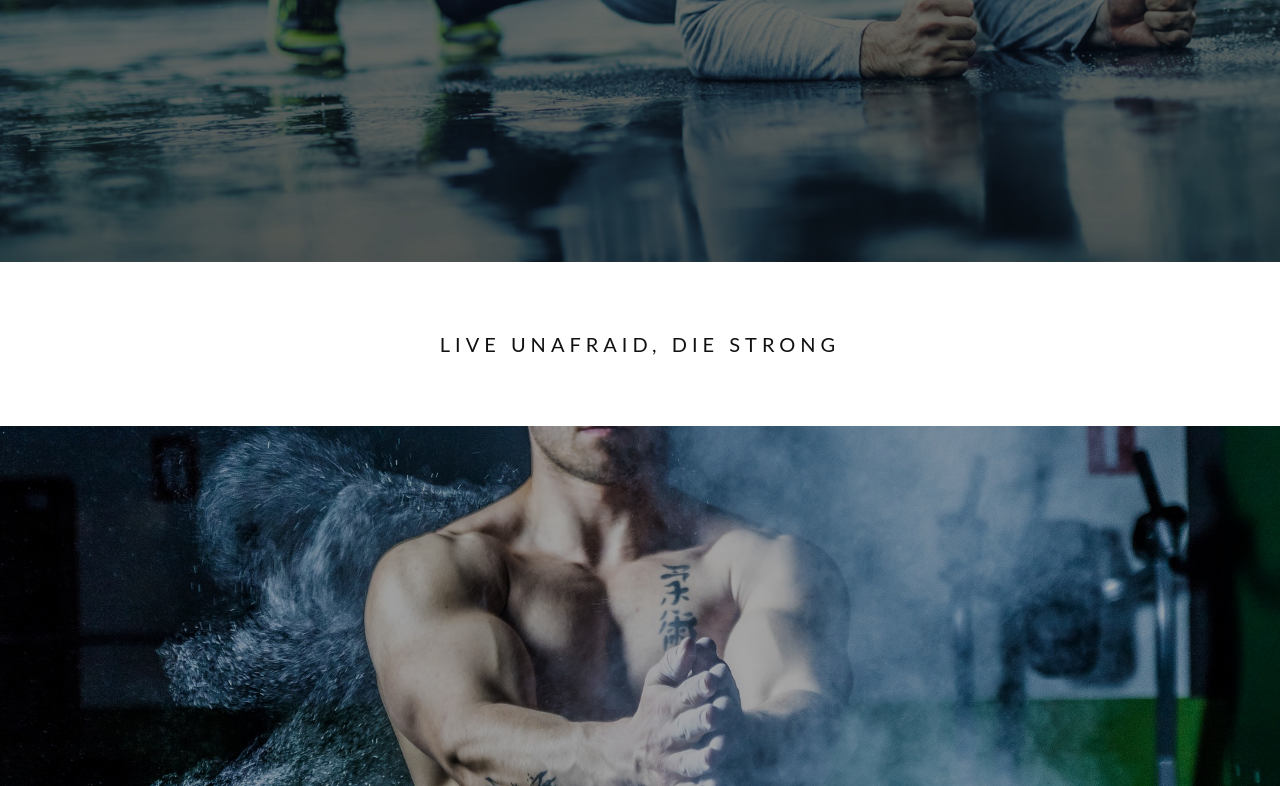
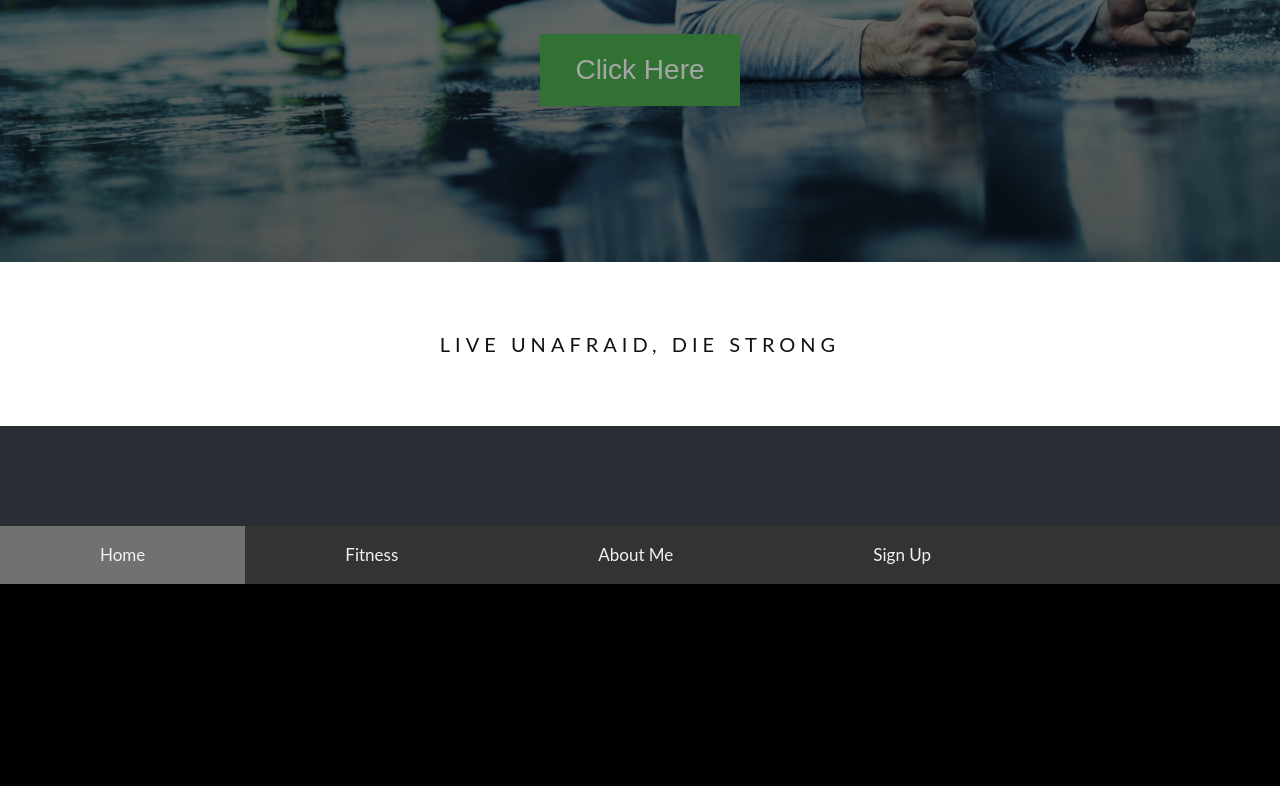
Before and after one commit to KillaGorillaFb/IronVikingsSite, a plain HTML site: page fitness.html in a window 1280 px wide. Shown: the part 597-1383 px from the top of the page. After the commit the page ends 1181 px from the top, so only its background shows below. Drawn offline with Linux system fonts and the light colour scheme.

Commit message:
Completed Fitness Page Linked Macro Calc

```diff
--- a/fitness.html
+++ b/fitness.html
@@ -133,22 +133,71 @@
 
   <!-- Parallax HTML -->
   <div class="bgimg-1">
+    <img src="fitGuide1.jpg" class="center" style="height: 400px; width:500px; ;">
     <div class="caption">
-      <!--<span class="border"></span>-->
+      <!--  <span class="border">Testing</span>-->
+      <!-- Macro Button Start -->
+      <style>
+        .button {
+          position: relative;
+          background-color: #4CAF50;
+          border: none;
+          font-size: 28px;
+          color: #FFFFFF;
+          padding: 20px;
+          width: 200px;
+          text-align: center;
+          -webkit-transition-duration: 0.4s;
+          /* Safari */
+          transition-duration: 0.4s;
+          text-decoration: none;
+          overflow: hidden;
+          cursor: pointer;
+        }
+
+        .button:after {
+          content: "";
+          background: #90EE90;
+          display: block;
+          position: absolute;
+          padding-top: 300%;
+          padding-left: 350%;
+          margin-left: -20px !important;
+          margin-top: -120%;
+          opacity: 0;
+          transition: all 0.8s
+        }
+
+        .button:active:after {
+          padding: 0;
+          margin: 0;
+          opacity: 1;
+          transition: 0s
+        }
+      </style>
+
+      <h1 style="color: white; font-size:55px;">Macronutrient Calculator</h1>
+
+      <form>
+        <input type="button" class="button" value="Click Here" onclick="window.location.href='macro.html'" />
+      </form>
+
     </div>
+
   </div>
+  <!-- Macro Button End -->
 
   <div style="color: #777;background-color:white;text-align:center;padding:50px 80px;text-align: justify;">
     <h3 style="text-align:center;">Live Unafraid, Die Strong</h3>
     <p></p>
   </div>
 
-  <div class="bgimg-2">
+  <!--<div class="bgimg-2">
     <div class="caption">
       <span class="border" style="background-color:transparent;font-size:25px;color: #f7f7f7;"></span>
     </div>
   </div>
-
+-->
 
 
   </div>
@@ -167,8 +216,8 @@
     <a href="aboutMe.html">About Me</a>
     <a href="signUp.html">Sign Up</a>
 
-  <!-- Bottom Tab Headers HTML -->
-  <!--<div id="London" class="tabcontent">
+    <!-- Bottom Tab Headers HTML -->
+    <!--<div id="London" class="tabcontent">
     <h3>Home</h3>
     <p>Look into adding side by side images here!</p>
   </div>
@@ -194,8 +243,8 @@
   <button class="tablink" onclick="openCity('Oslo', this, 'black')">Sign Up</button>-->
 
 
-  <!-- Bottom Tab Headers Menu JS -->
-<!--  <script>
+    <!-- Bottom Tab Headers Menu JS -->
+    <!--  <script>
     function openCity(cityName, elmnt, color) {
       // Hide all elements with class="tabcontent" by default */
       var i, tabcontent, tablinks;
@@ -217,7 +266,7 @@
       elmnt.style.backgroundColor = color;
     }
 -->
-<!--    // Get the element with id="defaultOpen" and click on it
+    <!--    // Get the element with id="defaultOpen" and click on it
     document.getElementById("defaultOpen").click();
   </script>-->
 </body>
```
Also changed, not shown: index.html (+2 -2 lines), fitGuide1.jpg (added).
